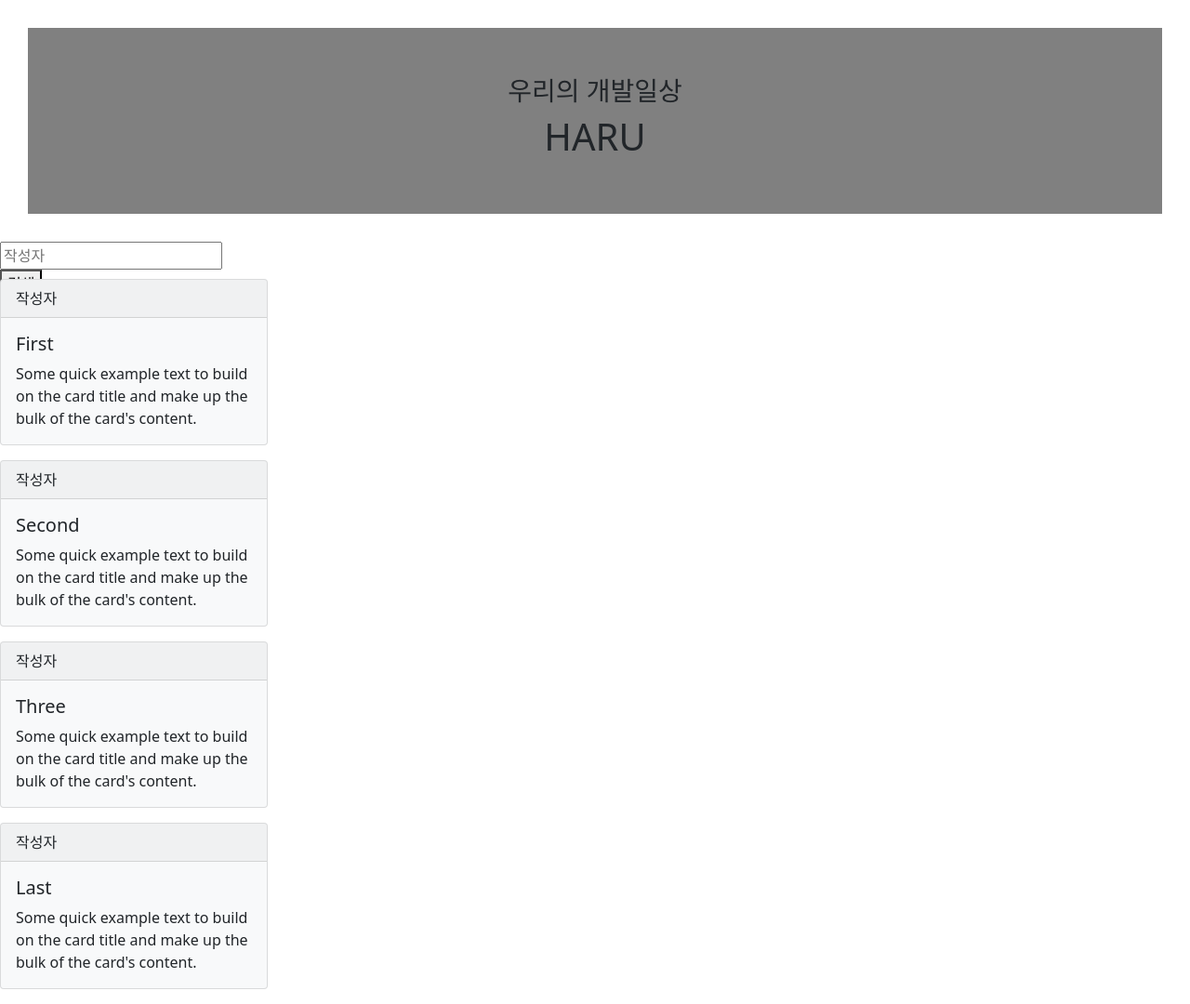
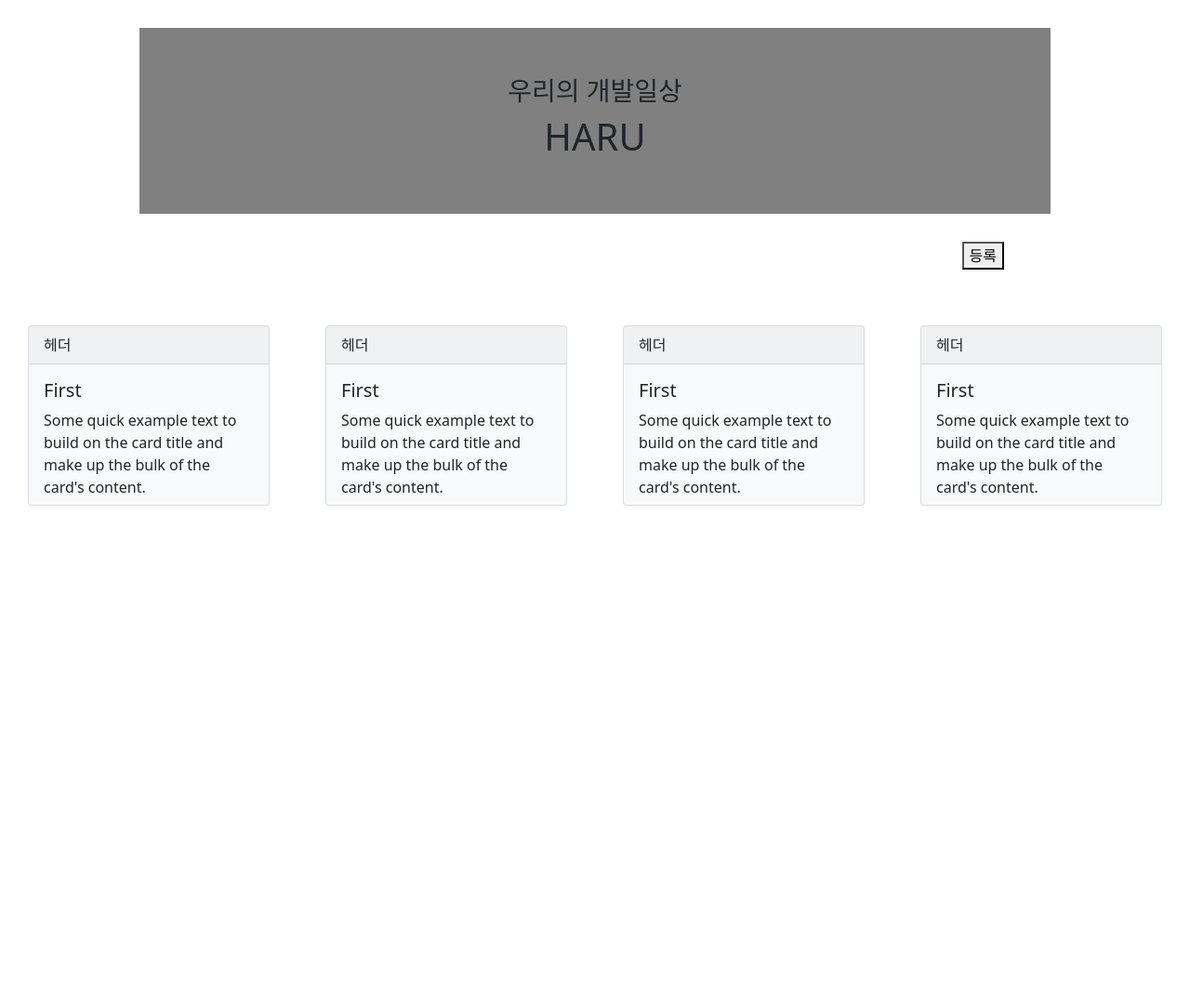
Before and after one commit to jiooong/Haru, a Python web app: template templates/index.html in a window 1280 px wide. Shown: the whole page at 93% size. After the commit the page ends 544 px from the top, so only its background shows below. Run offline with Jinja, Linux system fonts and the light colour scheme; the template is opened without the code that fills it, so the values that code supplies are empty.

Commit message:
Update index.html

```diff
--- a/templates/index.html
+++ b/templates/index.html
@@ -1,23 +1,20 @@
 <html>
+
 <head>
     <meta charset="utf-8" />
-    <meta
-      name="viewport"
-      content="width=device-width, initial-scale=1, shrink-to-fit=no"
-    />
+    <meta name="viewport" content="width=device-width, initial-scale=1, shrink-to-fit=no" />
 
-    <link
-      href="https://cdn.jsdelivr.net/npm/bootstrap@5.0.2/dist/css/bootstrap.min.css"
-      rel="stylesheet"
-      integrity="sha384-EVSTQN3/azprG1Anm3QDgpJLIm9Nao0Yz1ztcQTwFspd3yD65VohhpuuCOmLASjC"
-      crossorigin="anonymous"
-    />
+    <link href="https://cdn.jsdelivr.net/npm/bootstrap@5.0.2/dist/css/bootstrap.min.css" rel="stylesheet"
+        integrity="sha384-EVSTQN3/azprG1Anm3QDgpJLIm9Nao0Yz1ztcQTwFspd3yD65VohhpuuCOmLASjC" crossorigin="anonymous" />
     <script src="https://ajax.googleapis.com/ajax/libs/jquery/3.5.1/jquery.min.js"></script>
-    <script
-      src="https://cdn.jsdelivr.net/npm/bootstrap@5.0.2/dist/js/bootstrap.bundle.min.js"
+    <script src="https://cdn.jsdelivr.net/npm/bootstrap@5.0.2/dist/js/bootstrap.bundle.min.js"
         integrity="sha384-MrcW6ZMFYlzcLA8Nl+NtUVF0sA7MsXsP1UyJoMp4YLEuNSfAP+JcXn/tWtIaxVXM"
-      crossorigin="anonymous"
-    ></script>
+        crossorigin="anonymous"></script>
+    <script>
+        function run() {
+            alert("등록완료")
+        }
+    </script>
 
     <title>HARU</title>
 
@@ -26,25 +23,35 @@
             background-color: grey;
 
             height: 200px;
-        margin: 30px 30px 30px 30px;
+            margin: 30px 150px 30px 150px;
             display: flex;
             flex-direction: column;
             align-items: center;
             justify-content: center;
         }
+        .registration {
+            height: 30px;
+            display: flex;
+            flex-direction: row;
+            align-items: center;
+            justify-content: flex-end;
+            margin: 30px 200px 30px 200px;
 
-      .search {
-        height: 40px;
-        width: 240px;
-        background: #ffffff;
+
         }
-      .input {
-        font-size: 16px;
-        width: 325px;
-        padding: 10px;
-        border: 0px;
-        outline: none;
+        .harubody {
+            height: 240px;
+            display: flex;
+            justify-content: center;
+            margin: 30px auto 30px auto;
+            overflow: hidden;
         }
+        .card {
+            margin: 30px 30px 30px 30px;
+        }
+
+
+
     </style>
 </head>
 
@@ -54,14 +61,13 @@
         <h1>HARU</h1>
     </div>
 
-    <div class="search">
-      <input type="text" placeholder="작성자" />
-      <button>검색</button>
+    <div class="registration">
+        <button onclick="run();">등록</button>
     </div>
 
     <div class="harubody">
         <div class="card text-dark bg-light mb-3" style="max-width: 18rem">
-        <div class="card-header">작성자</div>
+            <div class="card-header">헤더</div>
             <div class="card-body">
                 <h5 class="card-title">First</h5>
                 <p class="card-text">
@@ -72,9 +78,9 @@
         </div>
 
         <div class="card text-dark bg-light mb-3" style="max-width: 18rem">
-        <div class="card-header">작성자</div>
+            <div class="card-header">헤더</div>
             <div class="card-body">
-          <h5 class="card-title">Second</h5>
+                <h5 class="card-title">First</h5>
                 <p class="card-text">
                     Some quick example text to build on the card title and make up the
                     bulk of the card's content.
@@ -83,9 +89,9 @@
         </div>
 
         <div class="card text-dark bg-light mb-3" style="max-width: 18rem">
-        <div class="card-header">작성자</div>
+            <div class="card-header">헤더</div>
             <div class="card-body">
-          <h5 class="card-title">Three</h5>
+                <h5 class="card-title">First</h5>
                 <p class="card-text">
                     Some quick example text to build on the card title and make up the
                     bulk of the card's content.
@@ -94,9 +100,9 @@
         </div>
 
         <div class="card text-dark bg-light mb-3" style="max-width: 18rem">
-        <div class="card-header">작성자</div>
+            <div class="card-header">헤더</div>
             <div class="card-body">
-          <h5 class="card-title">Last</h5>
+                <h5 class="card-title">First</h5>
                 <p class="card-text">
                     Some quick example text to build on the card title and make up the
                     bulk of the card's content.
@@ -104,5 +110,7 @@
             </div>
         </div>
     </div>
+
 </body>
+
 </html>
```
Lines whose indentation alone changed are shown as unchanged.
